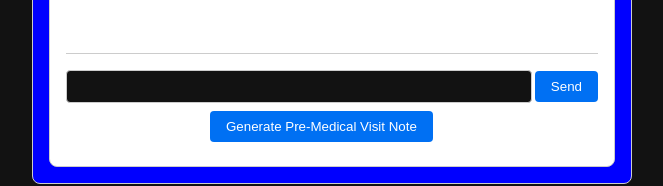
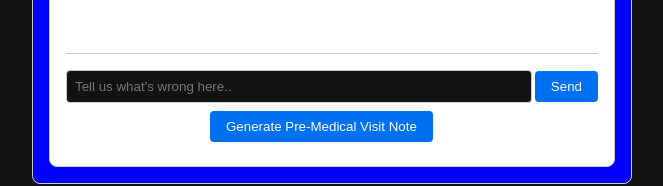
Before and after one commit to TheForeverOptimist/stethy-ai, a Next.js app: page /chat in a window 1280 px wide. Shown: the part 549-735 px from the top of the page, without its empty margins (308-971 px from the left). Built offline with nearby package versions, Linux system fonts and the light colour scheme.

Commit message:
updated input placeholder

```diff
--- a/src/app/components/ChatBox.jsx
+++ b/src/app/components/ChatBox.jsx
@@ -90,6 +90,7 @@ export default function ChatBox() {
       <div className="input-area">
         <input
           type="text"
+          placeholder="Tell us what's wrong here.."
           value={input}
           onChange={(e) => setInput(e.target.value)}
           onKeyDown={handleKeyPress}
```
